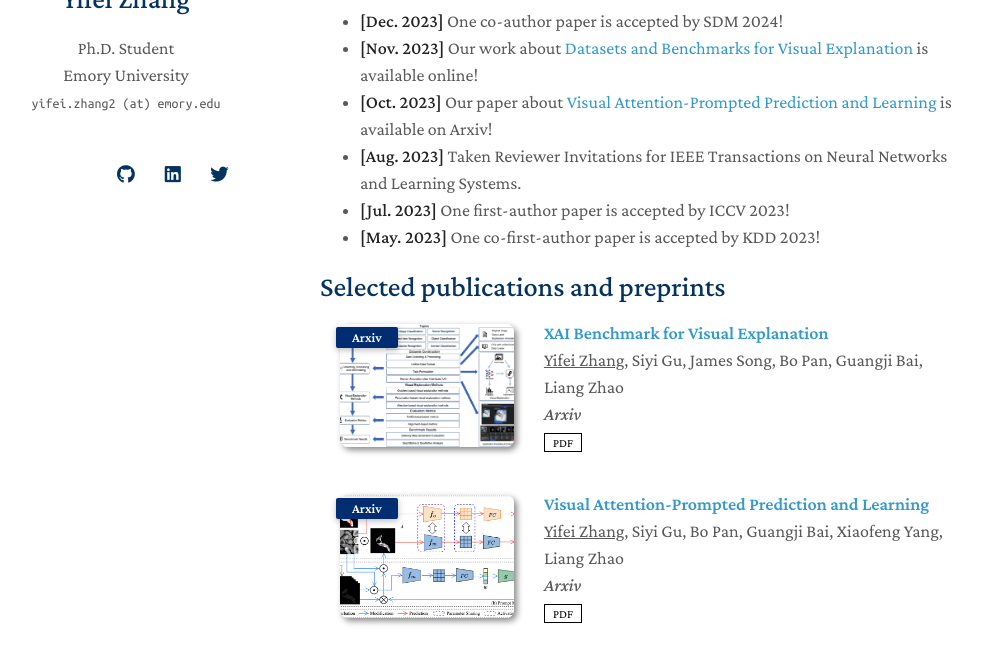
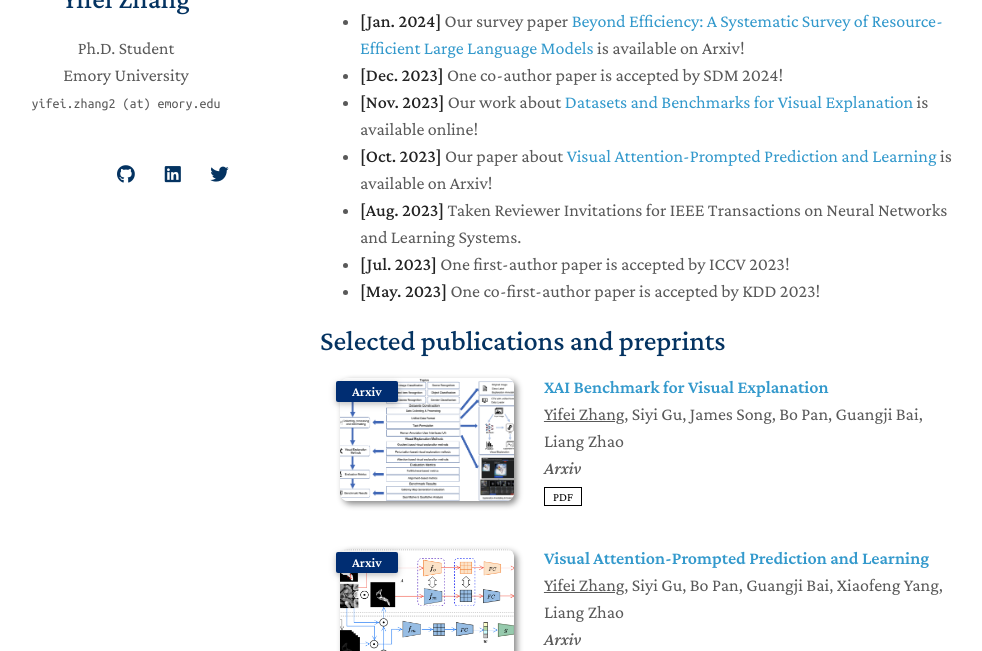
Before and after one commit to yifeizhangcs/yifeizhangcs.github.io, a Jekyll site: the page built from index.md, in a window 1280 px wide and 900 px high, scrolled down 467 px, cut to the strip 249-900 px from the top of the window. Shown: the whole strip, without its empty margins (150-1132 px from the left). Built offline with Jekyll 4.4.1, drawn with Linux system fonts in a browser that asks for light colours; nearby versions of some CDN libraries; a style sheet for code colours, icons or effects is not loaded; our own code applies the rules of GitHub Pages for plain Markdown files.

Commit message:
Update index.md

```diff
--- a/index.md
+++ b/index.md
@@ -17,6 +17,7 @@ I have been actively looking for *research scientist* or *data scientist* intern
 - **Natural Language Processing:** Applications of Large Language Model, Explanation-guided Learning with Language Model
 
 ## News
+- **[Jan. 2024]** Our survey paper [Beyond Efficiency: A Systematic Survey of Resource-Efficient Large Language Models](https://arxiv.org/abs/2401.00625) is available on Arxiv!
 - **[Dec. 2023]** One co-author paper is accepted by SDM 2024!
 - **[Nov. 2023]** Our work about [Datasets and Benchmarks for Visual Explanation](https://xaidataset.github.io/) is available online!
 - **[Oct. 2023]** Our paper about [Visual Attention-Prompted Prediction and Learning](https://arxiv.org/abs/2310.08420) is available on Arxiv!
```
